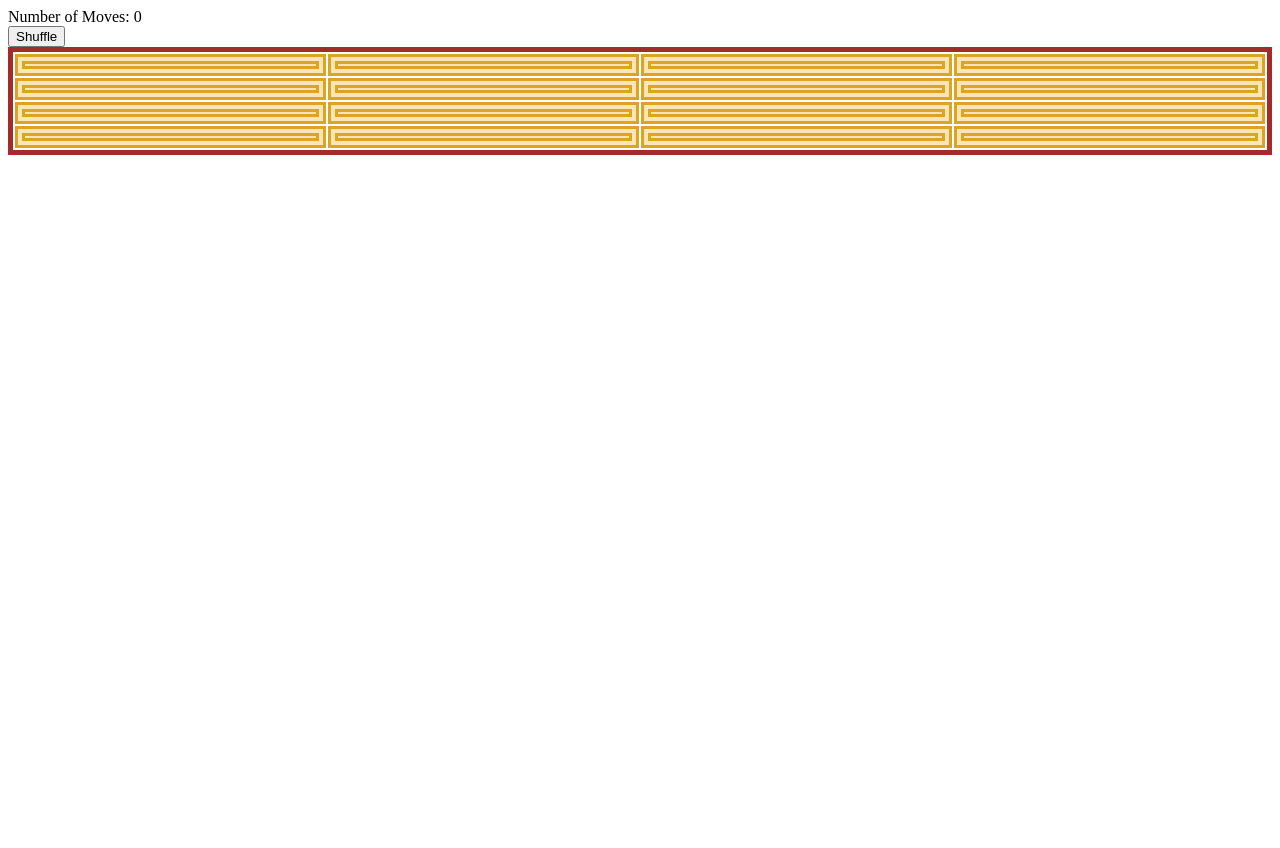
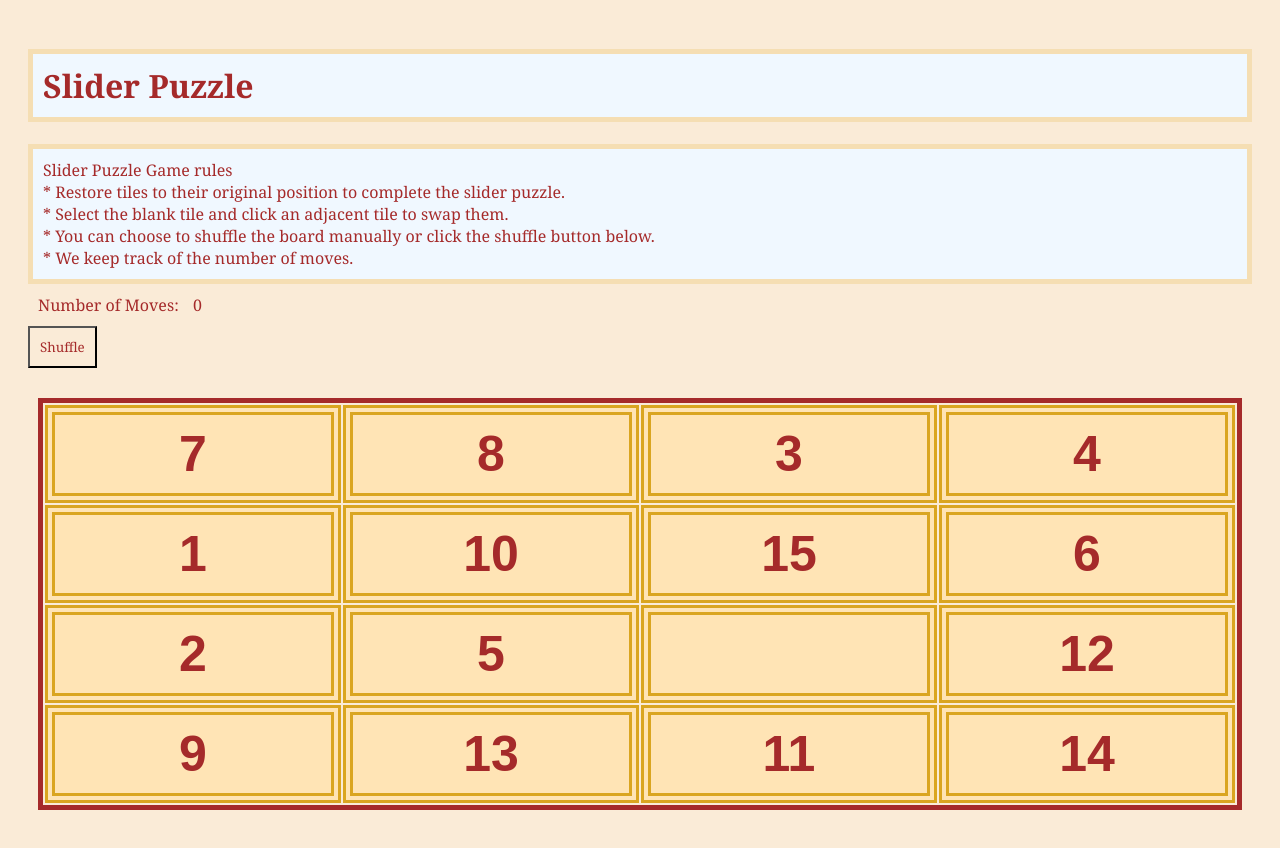
Before and after one commit to PigeonGrass841/Slider-Puzzle, a plain HTML site: page index.html in a window 1280 px wide. Both pictures are taken after a click on the button "Shuffle". Before the commit the page ends 800 px from the top, so only its background shows below. Drawn offline with Linux system fonts and the light colour scheme.

Commit message:
Add files via upload

```diff
--- a/index.html
+++ b/index.html
@@ -5,49 +5,50 @@
     <meta http-equiv="X-UA-Compatible" content="IE=edge">
     <meta name="viewport" content="width=device-width, initial-scale=1.0">
     <title>Slider Puzzle</title>
+    <script src="script.js"></script>
     <link rel="stylesheet" href="style.css">
 </head>
 <body onload="initialize();">
-    <!--Instructions.
-● A start button.
-● A reset button.
-● An output area that shows the number of moves-->
+    <h1>Slider Puzzle</h1>
     <div id="rules">
-
+        Slider Puzzle Game rules
+            <br>* Restore tiles to their original position to complete the slider puzzle.
+            <br>* Select the blank tile and click an adjacent tile to swap them.
+            <br>* You can choose to shuffle the board manually or click the shuffle button below.
+            <br>* We keep track of the number of moves.
     </div>
     <div id="counter"> Number of Moves:
         <span id="movesDisplay">0</span>
     </div>
-    <button id="shuffle" onclick="shuffle();">Shuffle</button>
+    <button id="shuffle" onclick="shuffleCells();">Shuffle</button>
     <div id = "winDisplay"></div>
     <div>
         <table>
             <tr>
-                <td id="cell1" onclick="select(tile1);"></td>
-                <td id="cell2" onclick="select(tile2);"></td>
-                <td id="cell3" onclick="select(tile3);"></td>
-                <td id="cell4" onclick="select(tile4);"></td>
+                <td id="cell1" onclick="select(tile1);">1</td>
+                <td id="cell2" onclick="select(tile2);">2</td>
+                <td id="cell3" onclick="select(tile3);">3</td>
+                <td id="cell4" onclick="select(tile4);">4</td>
             </tr>
             <tr>
-                <td id="cell5" onclick="select(tile5);"></td>
-                <td id="cell6" onclick="select(tile6);"></td>
-                <td id="cell7" onclick="select(tile7);"></td>
-                <td id="cell8" onclick="select(tile8);"></td>
+                <td id="cell5" onclick="select(tile5);">5</td>
+                <td id="cell6" onclick="select(tile6);">6</td>
+                <td id="cell7" onclick="select(tile7);">7</td>
+                <td id="cell8" onclick="select(tile8);">8</td>
             </tr>
             <tr>
-                <td id="cell9" onclick="select(tile9);"></td>
-                <td id="cell10" onclick="select(tile10);"></td>
-                <td id="cell11" onclick="select(tile11);"></td>
-                <td id="cell12" onclick="select(tile12);"></td>
+                <td id="cell9" onclick="select(tile9);">9</td>
+                <td id="cell10" onclick="select(tile10);">10</td>
+                <td id="cell11" onclick="select(tile11);">11</td>
+                <td id="cell12" onclick="select(tile12);">12</td>
             </tr>
             <tr>
-                <td id="cell13" onclick="select(tile13);"></td>
-                <td id="cell14" onclick="select(tile14);"></td>
-                <td id="cell15" onclick="select(tile15);"></td>
+                <td id="cell13" onclick="select(tile13);">13</td>
+                <td id="cell14" onclick="select(tile14);">14</td>
+                <td id="cell15" onclick="select(tile15);">15</td>
                 <td id="cell16" onclick="select(tile16);"></td>
             </tr>
         </table>
     </div>
-    <script src="script.js"></script>
 </body>
 </html>
--- a/script.js
+++ b/script.js
@@ -32,7 +32,6 @@ function initialize() {
     for (var i = 0; i < cellArray.length; i++) {
         cellArray[i].cellPos = i + 1;
         cellArray[i].display = i + 1;
-
         console.log(cellArray[i].display);
     }
 }
@@ -50,7 +49,7 @@ function select(cell) {
                 }
                 numMoves++;
                 movesDisplay.innerHTML = numMoves;
-                window();
+                win();
             }
             else {
                 console.log("Invalid");
@@ -118,6 +117,30 @@ function slide(from, to){
     from.innerHTML = from.display;
 }
 
+function shuffleCells() {
+    numMoves = 0;
+    movesDisplay.innerHTML = numMoves;
+    for (var i = 0; i < 100; i++) {
+        console.log("I: " + i);
+        for (tempCell of cellArray) {
+            if (tempCell.display == 16) {
+                emptyCell = tempCell;
+            }
+        }
+        validMovesArray = checkValid(emptyCell);
+        var random = Math.floor(Math.random() * validMovesArray.length);
+
+        slide(emptyCell, cellArray[validMovesArray[random] - 1]);
+
+        if (emptyCell.display == 16) {
+            emptyCell.innerHTML = "";
+        }
+        else {
+            cellArray[validMovesArray[random] - 1].innerHTML = "";
+        }
+    }
+}
+
 function win(){
     var win = true;
     for(var i = 0; i < cellArray.length;i++){
@@ -130,5 +153,3 @@ function win(){
         winDisplay.innerHTML = "You completed the slide puzzle!";
     }
 }
-
-//https://github.com/Neill10/SliderPuzzle
--- a/style.css
+++ b/style.css
@@ -1,4 +1,17 @@
+* {
+    padding: 10px;
+    background-color: antiquewhite;
+    font-family: Georgia, 'Times New Roman', Times, serif;
+    color: brown;
+}
+
+h1 {
+    background-color: aliceblue;
+    border: thick solid wheat;
+}
+
 table {
+    padding: 0px;
     width: 100%;
     border: thick solid brown;
 }
@@ -14,3 +27,8 @@ td {
     font-family: Arial, Helvetica, sans-serif;
     color: brown;
 }
+
+#rules {
+    background-color: aliceblue;
+    border: thick solid wheat;
+}
```
